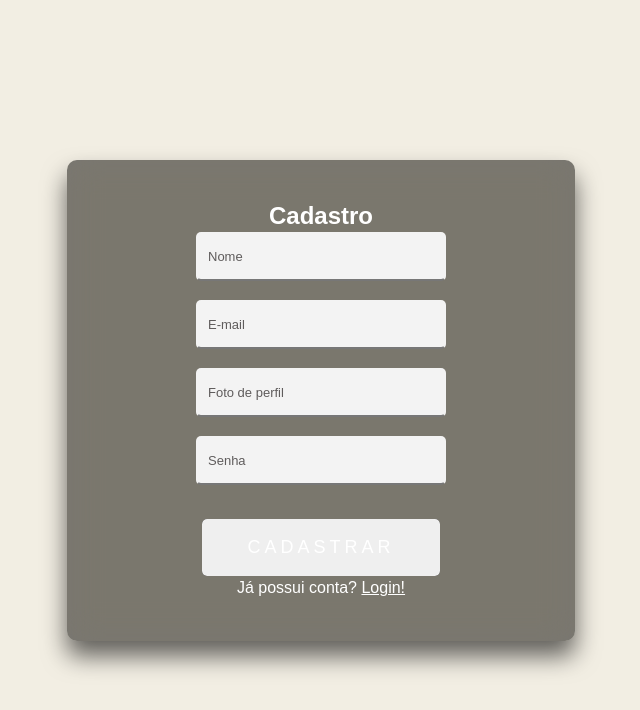
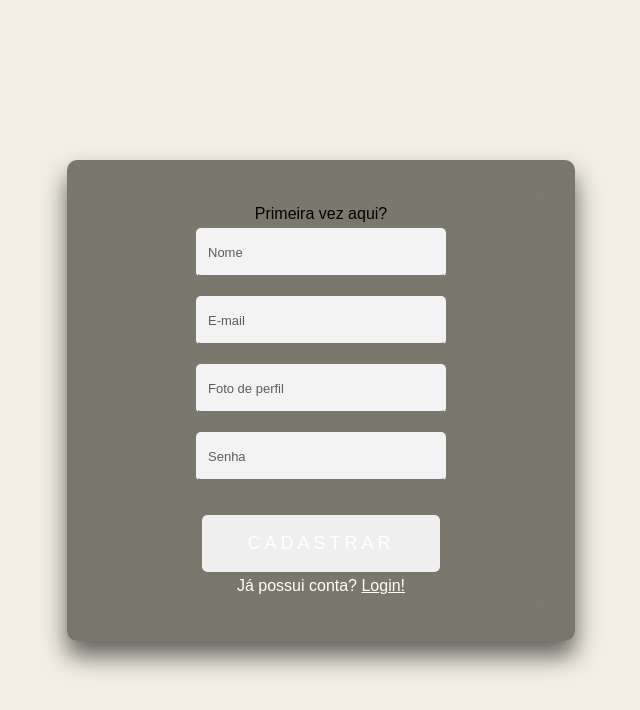
Before and after one commit to JennyferLima/TESTE-BLOG, a plain HTML site: page src/pages/paginaCadastro.html in a window 1280 px wide. Shown: the whole page, without its empty margins (319-959 px from the left). Drawn offline with Linux system fonts and the light colour scheme; some packages are replaced by stand-ins of ours; a script that the page names is missing.

Commit message:
Update paginaCadastro.html

```diff
--- a/src/pages/paginaCadastro.html
+++ b/src/pages/paginaCadastro.html
@@ -16,7 +16,7 @@
 <body>
     <div class="container__register__login">
         <div class="container__form">
-            <h1>Cadastro</h1>
+            <h2>Primeira vez aqui?</h2>
             <form action="#" class="login__form">
                 <input type="text" placeholder="Nome">
                 <input type="email" placeholder="E-mail">
```
